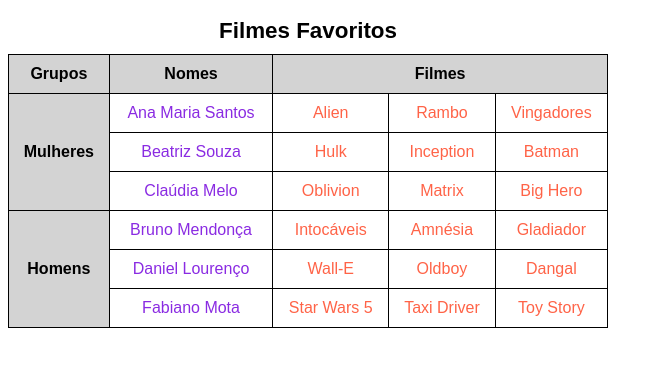
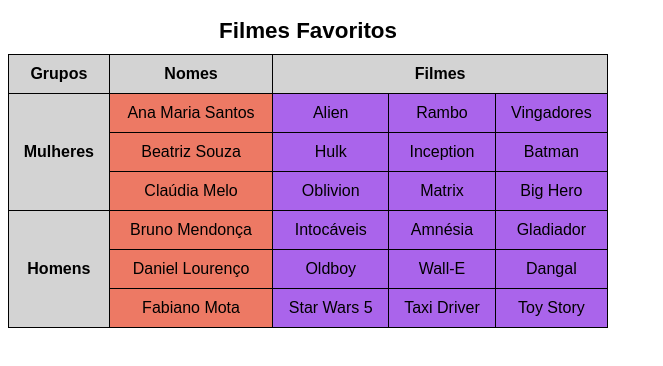
Before and after one commit to TainaBarretos/html-css2, a plain HTML site: page exercicios/desafio-13/tabela003.html in a window 1280 px wide. Shown: the whole page, without its empty margins (0-663 px from the left). Drawn offline with Linux system fonts and the light colour scheme.

```diff
--- a/exercicios/desafio-13/tabela003.html
+++ b/exercicios/desafio-13/tabela003.html
@@ -31,77 +31,82 @@
             background-color: lightgray;
         }
 
-        .filme{
-            color: tomato;
+       col.tomato{
+            background-color: rgb(237, 121, 100);
         }
 
-        .nome{
-            color: blueviolet;
+        col.violet{
+            background-color: rgb(170, 100, 235);
         }
-
     </style>
 </head>
 <body>
 
     <table>
+        <colgroup>
+            <col class="">
+            <col class="tomato">
+            <col class="violet" span="3">
+        </colgroup>
+
         <caption> Filmes Favoritos </caption>
+
         <thead>
+            <tr>
                 <th scope="col">Grupos</th>
                 <th scope="col">Nomes</th>
-            <th colspan="3" scope="colgroup">Filmes</th>
+                <th scope="colgroup" colspan="3">Filmes</th>
+            </tr>
         </thead>
-
-        <tbody>
             <tr>
                 <th rowspan="3" scope="rowgroup">Mulheres</th>
-                <td class="nome">Ana Maria Santos</td>
 
-                <td class="filme">Alien</td>
-                <td class="filme">Rambo</td>
-                <td class="filme">Vingadores</td>
+                <td>Ana Maria Santos</td>
 
-                <tr>
-                    <td class="nome">Beatriz Souza</td>
-
-                    <td class="filme">Hulk</td>
-                    <td class="filme">Inception</td>
-                    <td class="filme">Batman</td>
+                <td>Alien</td>
+                <td>Rambo</td>
+                <td>Vingadores</td>
             </tr>
 
             <tr>
-                    <td class="nome">Claúdia Melo</td>
+                <td>Beatriz Souza</td>
 
-                    <td class="filme">Oblivion</td>
-                    <td class="filme">Matrix</td>
-                    <td class="filme">Big Hero</td>
+                <td>Hulk</td>
+                <td>Inception</td>
+                <td>Batman</td>
             </tr>
+
+            <tr>
+                <td>Claúdia Melo</td>
+
+                <td>Oblivion</td>
+                <td>Matrix</td>
+                <td>Big Hero</td>
             </tr>
             <tr>
                 <th rowspan="4" scope="rowgroup">Homens</th>
 
-                <tr>
-                    <td class="nome">Bruno Mendonça</td>
+                <td>Bruno Mendonça</td>
 
-                    <td class="filme">Intocáveis</td>
-                    <td class="filme">Amnésia</td>
-                    <td class="filme">Gladiador</td>
+                <td>Intocáveis</td>
+                <td>Amnésia</td>
+                <td>Gladiador</td>
             </tr>
 
             <tr>
-                    <td class="nome">Daniel Lourenço</td>
+                <td>Daniel Lourenço</td>
 
-                    <td class="filme">Wall-E</td>
-                    <td class="filme">Oldboy</td>
-                    <td class="filme">Dangal</td>
+                <td>Oldboy</td>
+                <td>Wall-E</td>
+                <td>Dangal</td>
             </tr>
 
             <tr>
-                    <td class="nome">Fabiano Mota</td>
+                <td>Fabiano Mota</td>
 
-                    <td class="filme">Star Wars 5</td>
-                    <td class="filme">Taxi Driver</td>
-                    <td class="filme">Toy Story</td>
-                </tr>
+                <td>Star Wars 5</td>
+                <td>Taxi Driver</td>
+                <td>Toy Story</td>
             </tr>
         </tbody>
     </table>
```
Also changed, not shown: exercicios/exer023/tabela004.html (added, +22 -0 lines). Lines whose indentation alone changed are shown as unchanged.
